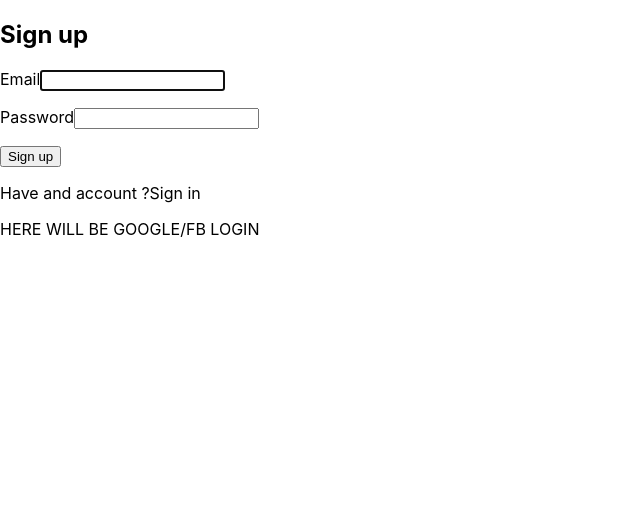
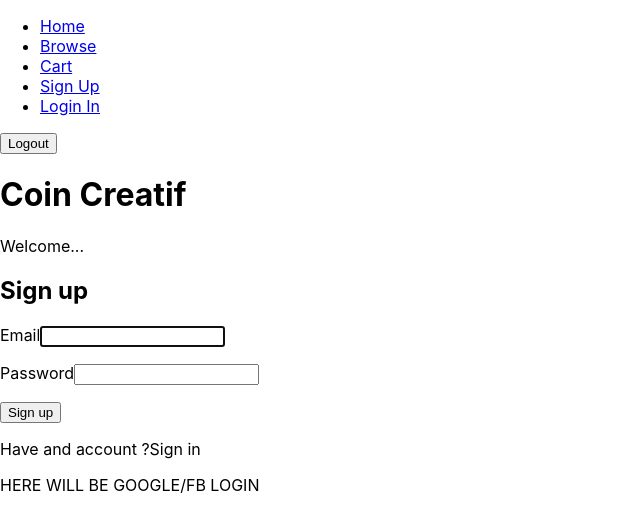
Before and after one commit to elizabethbrandt/coincreatif, a React (Create React App) app in the folder client/: page / in a window 1280 px wide. Shown: the top 532 px of the page, without its empty margins (0-640 px from the left). Built offline with nearby package versions, Linux system fonts and the light colour scheme; no server answers.

Commit message:
SUCCESSFULLLL! Connecting both Apps together

```diff
--- a/client/src/App-Auth.js
+++ b/client/src/App-Auth.js
@@ -95,6 +95,20 @@ function AppAuth () {
   return (
     <div className="App">
       <Router>
+      <div>
+        <Nav />
+        <Switch>
+
+          <Route exact path="/" component={Home} />
+          <Route exact path="/login" component={Login} />
+          <Route exact path="/signup" component={Signup} />
+          <Route exact path="/products" component={Products} />
+          <Route exact path="/item/:id" component={Item} />
+          <Route exact path="/cart" component={Cart} />
+          <Route exact path ="/login" component={Login} />
+
+        </Switch>
+      </div>
         {user ? (
           <>
             <Route exact path="/">
```
